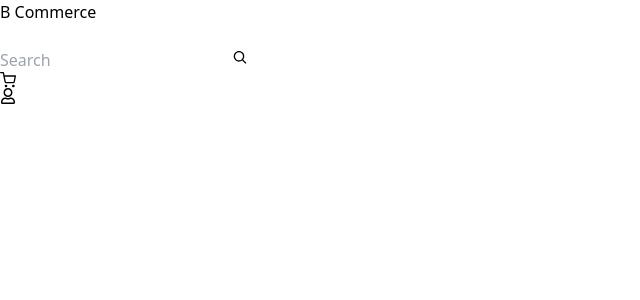
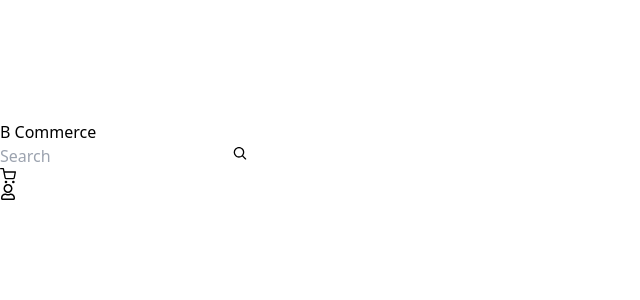
Before and after one commit to MohamedBechirMejri/b-commerce, a Next.js app: page / in a window 1280 px wide. Shown: the top 300 px of the page, without its empty margins (0-640 px from the left). Built offline with nearby package versions, Linux system fonts and the light colour scheme.

Commit message:
clean code

```diff
--- a/src/components/Layout.tsx
+++ b/src/components/Layout.tsx
@@ -9,40 +9,26 @@ import NavToggle from "./NavToggle";
 import Search from "./Search";
 
 const Layout = ({ children }: { children: React.ReactNode }) => {
-  // return (
-  //   <>
-  //     <div className="grid h-24 grid-cols-[2fr,2fr,15fr,1fr,1fr]">
-  //       <Logo />
-  //       <div></div>
-  //       <Search />
-  //       <Cart />
-  //       <Account />
-  //     </div>
-  //     {children}
-  //   </>
-  // );
-
   const [isNavOpen, setIsNavOpen] = useState(false);
 
   return (
     <div className="relative h-screen w-full overflow-hidden">
-      {/* Body */}
+      <Nav isOpen={isNavOpen} setIsOpen={setIsNavOpen} />
       <motion.div
         initial={{ x: 0 }}
         animate={{ x: isNavOpen ? "20rem" : 0 }}
         transition={{ type: "spring", damping: 27, stiffness: 150 }}
-        className="absolute z-10 h-full w-full overflow-scroll bg-slate-100 elevation-4 scrollbar-none selection:bg-slate-900 selection:text-slate-100"
+        className="absolute z-10 h-full w-full overflow-y-scroll bg-slate-100 elevation-4"
       >
-        <div className="grid h-24 grid-cols-[2fr,2fr,15fr,1fr,1fr]">
+        <div className="grid h-24 grid-cols-[1fr,2fr,15fr,1fr,1fr]">
+          <NavToggle isOpen={isNavOpen} setIsOpen={setIsNavOpen} />
           <Logo />
-          <NavToggle isOpen={isNavOpen} setIsOpen={setIsNavOpen} />
           <Search />
           <Cart />
           <Account />
         </div>
-        {children}
+        <div className="h-[calc(100vh-6rem)]">{children}</div>
       </motion.div>
-      <Nav isOpen={isNavOpen} setIsOpen={setIsNavOpen} />
     </div>
   );
 };
```
